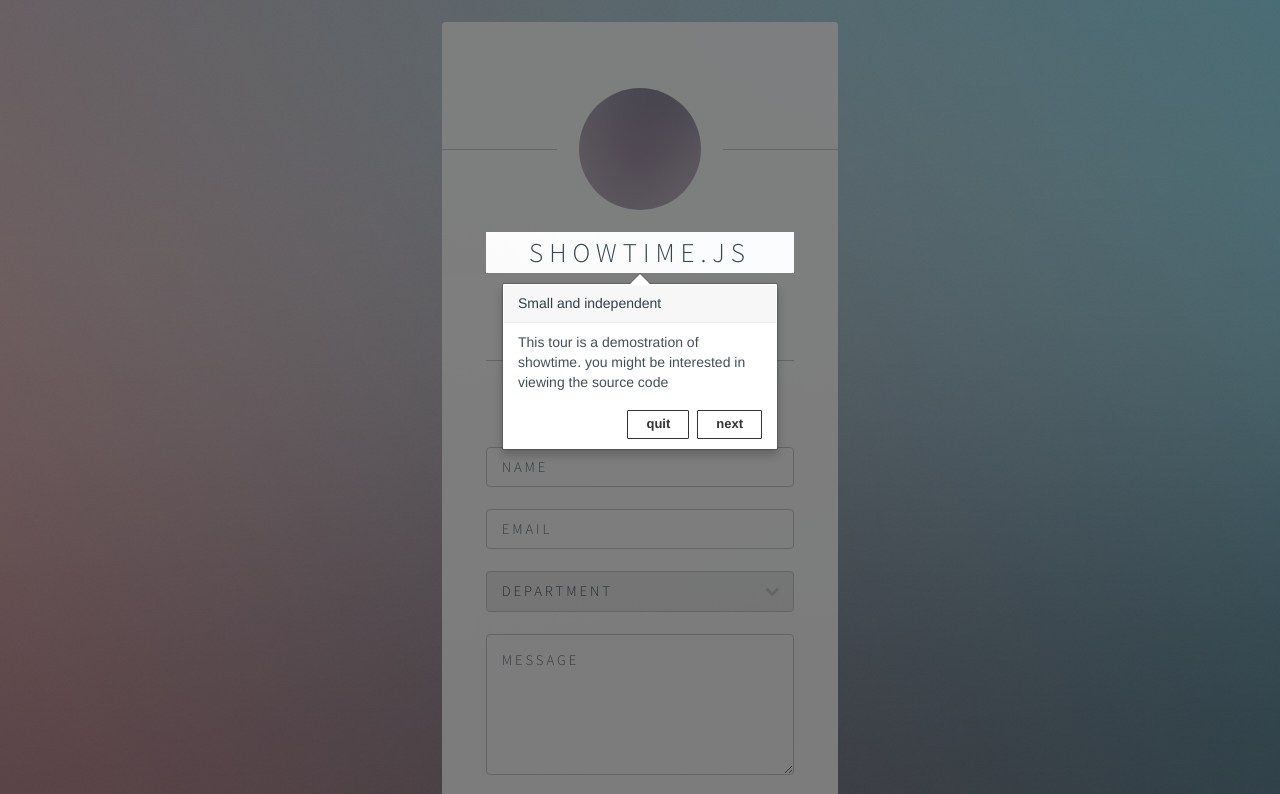
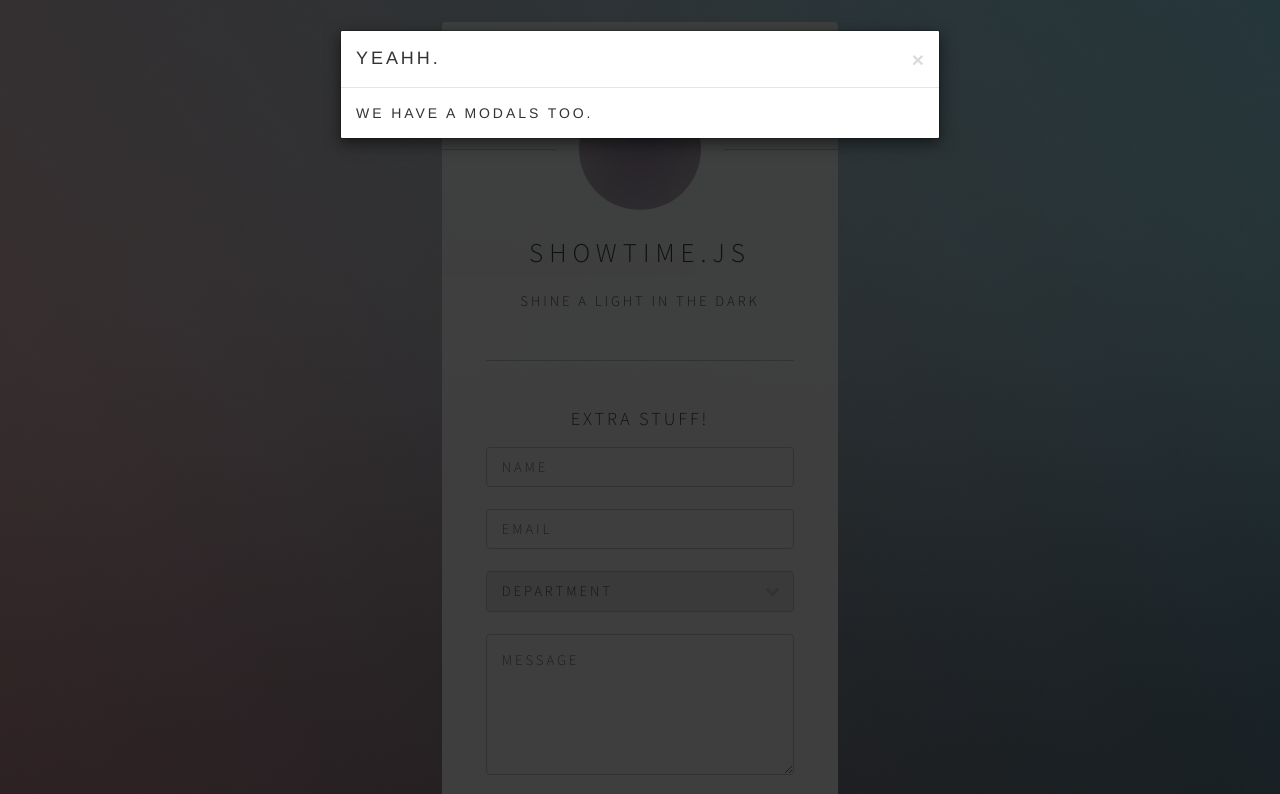
Before and after one commit to Andrinoid/showtime.js, a plain HTML site: page demo/index.html in a window 1280 px wide. Shown: the top 794 px of the page. Drawn offline with Linux system fonts and the light colour scheme.

Commit message:
small fixes

```diff
--- a/demo/index.html
+++ b/demo/index.html
@@ -127,7 +127,11 @@
                 }
             }
         ]
-    })
+    })      .modal({
+                title: 'Yeahh.',
+                message: 'We have a modals too.'
+
+            })
             .show({
                 element: '.mainHl',
                 placement: 'bottom',
--- a/dist/showtime.js
+++ b/dist/showtime.js
@@ -613,6 +613,7 @@
                 setTimeout(function () {
                     _this3.modal.remove();
                     _this3.defaults.onClose();
+                    console.log('onClose in class');
                     removeClass(document.body, 'modal-mode');
                 }, 500);
             }
@@ -986,13 +987,13 @@
                 });
                 setStyles(this.focusBox.right, {
                     top: dimentions.top - this.default.padding + window.scrollY + 'px',
-                    height: pageHeight + (dimentions.top - this.default.padding) + 'px', //pageHeight - top position
+                    height: pageHeight - (dimentions.top - this.default.padding) + 'px', //pageHeight - top position
                     right: 0,
                     left: dimentions.left + dimentions.width + this.default.padding + 'px'
                 });
                 setStyles(this.focusBox.left, {
                     top: dimentions.top - this.default.padding + window.scrollY + 'px',
-                    height: pageHeight + (dimentions.top - this.default.padding) + 'px', //pageHeight - top position
+                    height: pageHeight - (dimentions.top - this.default.padding) + 'px', //pageHeight - top position
                     left: 0,
                     width: function () {
                         return dimentions.left > 0 ? dimentions.left - _this8.default.padding + 'px' : 0;
@@ -1062,10 +1063,11 @@
                     return;
                 }
                 if (chainItem._type === 'modal') {
+                    new Modal(chainItem);
                     this._removePopover();
                     this.focus.coverAll();
-                    new Modal(chainItem);
-                    //this.chainIndex++;
+                    this.chainIndex++;
+
                     return;
                 }
                 var defaults = clone(this.defaults);
@@ -1154,7 +1156,7 @@
                 var _this11 = this;
 
                 options._type = 'modal';
-                options.withBackdrop = false;
+                options.withBackdrop = true;
                 options.onClose = function () {
                     _this11.next();
                 };
@@ -1169,7 +1171,7 @@
         }, {
             key: 'next',
             value: function next() {
-                this.play();
+                if (this._isNext()) this._callchain();
             }
         }, {
             key: 'reset',
```
Also changed, not shown: src/showtime.js (+11 -6 lines).
